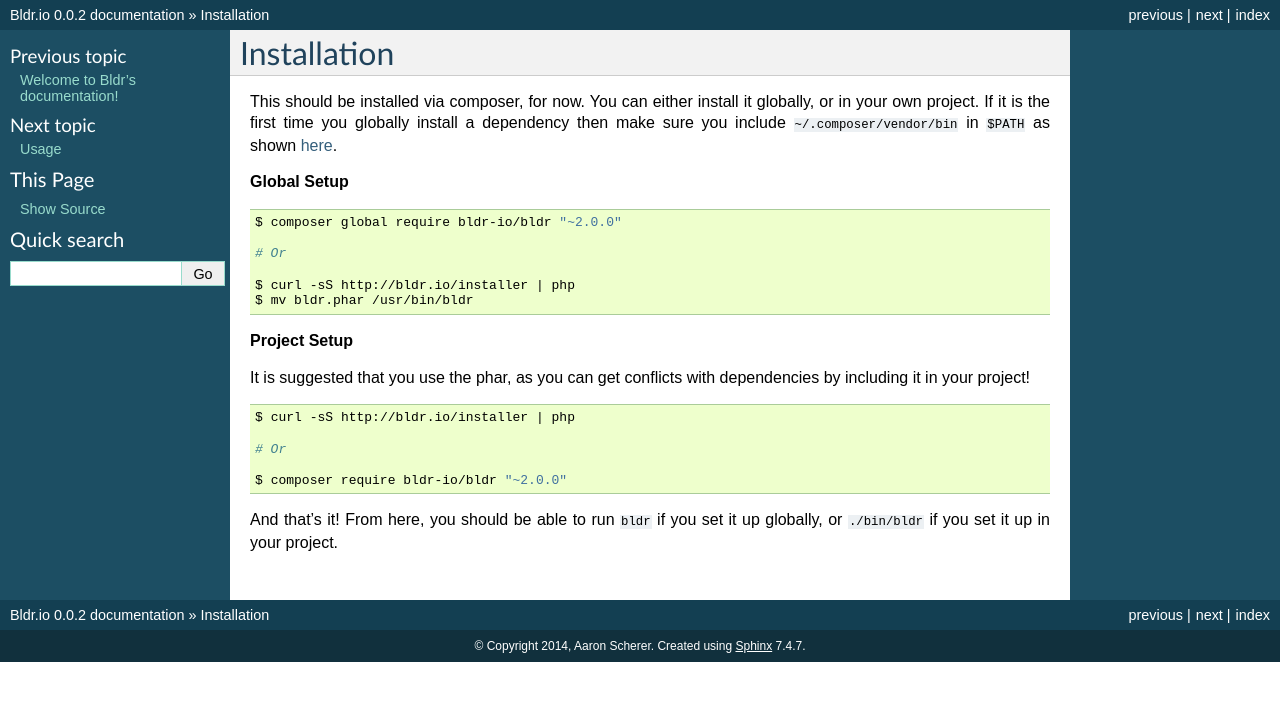
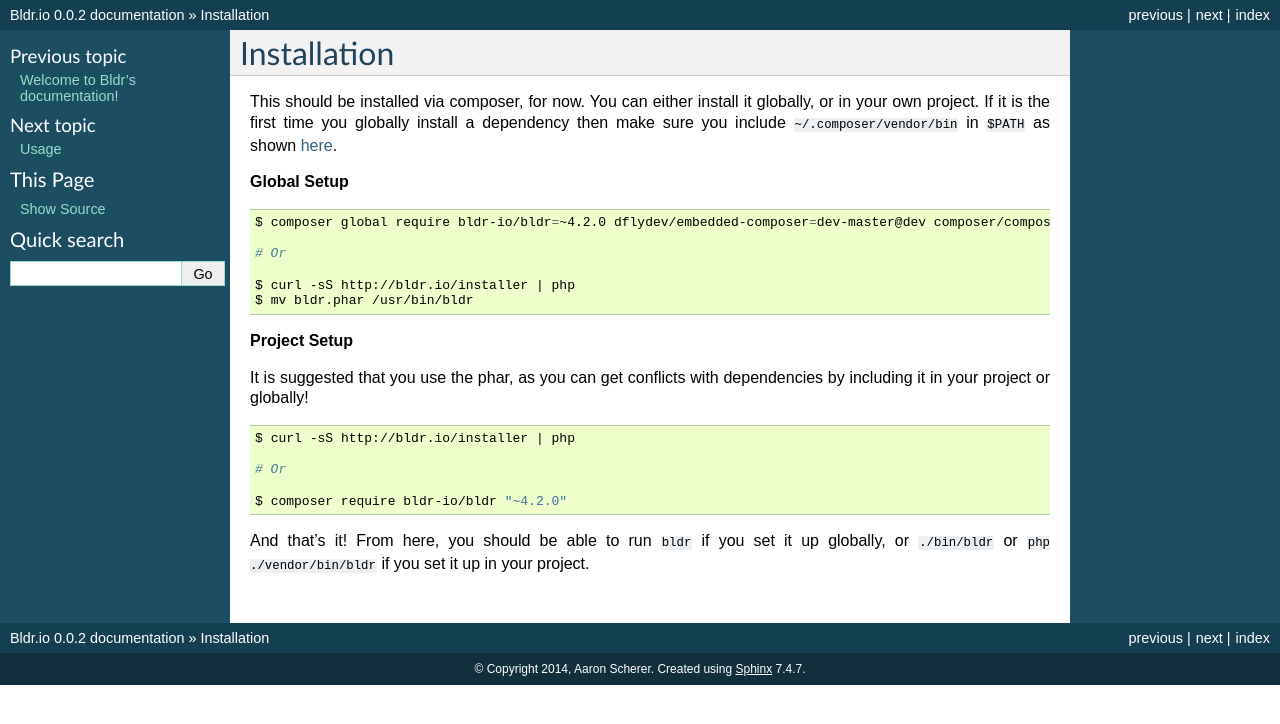
Before and after one commit to bldr-io/bldr, a Sphinx documentation site: the page built from docs/installation.rst, in a window 1280 px wide. Shown: the top 724 px of the page. Built offline with Sphinx 7.4.7, drawn with Linux system fonts in a browser that asks for light colours; pages that are not in the unit, such as notebooks, are missing from menus.

Commit message:
fix docu

```diff
--- a/docs/creating-a-block.rst
+++ b/docs/creating-a-block.rst
@@ -244,7 +244,7 @@
 6. Advanced Config
 ------------------
 
-Then make a Configuration.php file. This config is the config from symfony. You can read their docs for more information
+Then make a Configuration.php file. This config is the config from symfony. You can read their docs for more information.
 
 *src/Configuration.php*
 
--- a/docs/index.rst
+++ b/docs/index.rst
@@ -16,7 +16,7 @@
 
         profiles:
             default:
-                description: 'Development Profile'
+                description: Development Profile
                 tasks:
                     - prepare
                     - lint
--- a/docs/installation.rst
+++ b/docs/installation.rst
@@ -9,7 +9,7 @@
 
 .. code-block:: shell
 
-    $ composer global require bldr-io/bldr "~2.0.0"
+    $ composer global require bldr-io/bldr=~4.2.0 dflydev/embedded-composer=dev-master@dev composer/composer=dev-master@dev
 
     # Or
 
@@ -19,7 +19,7 @@
 
 **Project Setup**
 
-It is suggested that you use the phar, as you can get conflicts with dependencies by including it in your project!
+It is suggested that you use the phar, as you can get conflicts with dependencies by including it in your project or globally!
 
 .. code-block:: shell
 
@@ -27,13 +27,10 @@
 
     # Or
 
-    $ composer require bldr-io/bldr "~2.0.0"
+    $ composer require bldr-io/bldr "~4.2.0"
 
 
-
-
-
-And that's it! From here, you should be able to run ``bldr`` if you set it up globally, or ``./bin/bldr`` if you set
+And that's it! From here, you should be able to run ``bldr`` if you set it up globally, or ``./bin/bldr`` or ``php ./vendor/bin/bldr`` if you set
 it up in your project.
 
 
--- a/docs/usage.rst
+++ b/docs/usage.rst
@@ -26,7 +26,7 @@
                         executable: echo
                         arguments: [Hello World]
 
-To view a list of avaible call types, run:
+To view a list of available call types, run:
 
 .. code-block:: shell
 
```
Also changed, not shown: other parts of docs/creating-a-block.rst (+2 -0 lines), other parts of docs/index.rst (+1 -1 lines).
